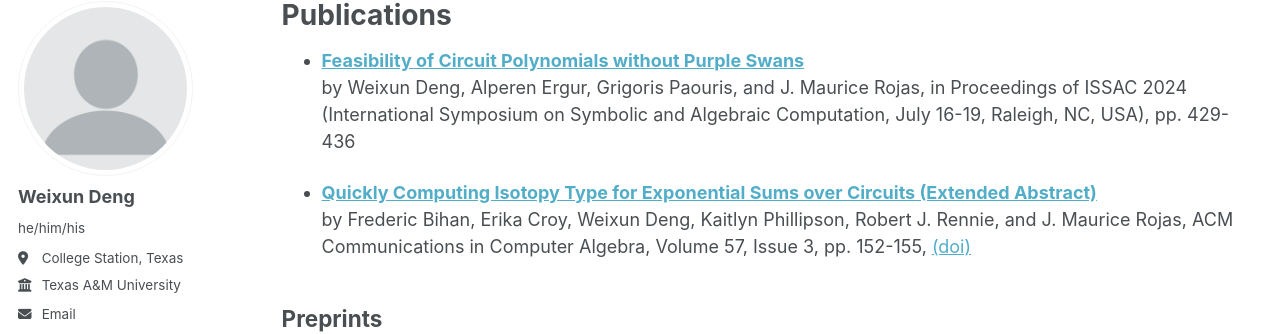
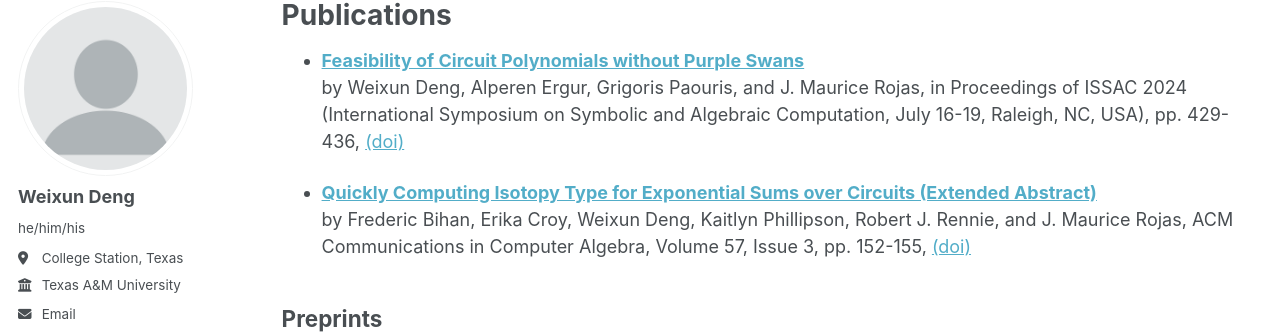
Before and after one commit to WeixunDeng/weixundeng.github.io, a Jekyll site: the page built from _pages/publications.md, in a window 1280 px wide and 1053 px high. Shown: the part 105-439 px from the top of the window. Built offline with Jekyll 4.4.1, drawn with Linux system fonts in a browser that asks for light colours; some web fonts are replaced.

Commit message:
Update publications.md

```diff
--- a/_pages/publications.md
+++ b/_pages/publications.md
@@ -10,7 +10,7 @@ author_profile: true
 
 * <a href="/files/rb4.pdf" target="_blank">**Feasibility of Circuit Polynomials without Purple Swans**<a/> <br/>
 by Weixun Deng, Alperen Ergur, Grigoris Paouris, and J. Maurice Rojas,
-in Proceedings of ISSAC 2024 (International Symposium on Symbolic and Algebraic Computation, July 16-19, Raleigh, NC, USA), pp. 429-436
+in Proceedings of ISSAC 2024 (International Symposium on Symbolic and Algebraic Computation, July 16-19, Raleigh, NC, USA), pp. 429-436, <a href="https://doi.org/10.1145/3666000.3669716" target="_blank">(doi)</a>
 
 * <a href="/files/pa.pdf" target="_blank">**Quickly Computing Isotopy Type for Exponential Sums over Circuits (Extended Abstract)**<a/> <br/>
 by Frederic Bihan, Erika Croy, Weixun Deng, Kaitlyn Phillipson, Robert J. Rennie, and J. Maurice Rojas,
```
